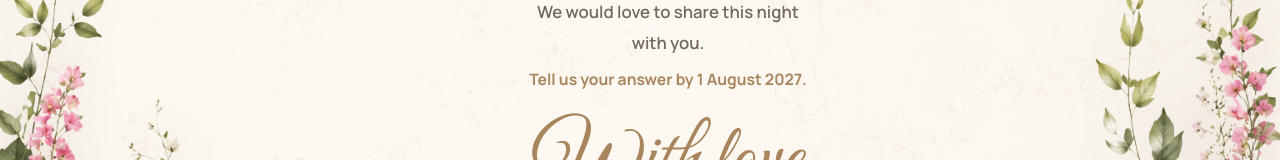
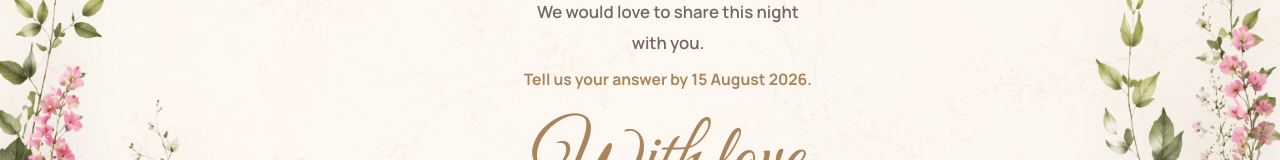
Before and after one commit to lorenco-naumov/david-anamarija, a Next.js app: page / in a window 1280 px wide. Shown: the part 5069-5229 px from the top of the page. Built offline with nearby package versions, Linux system fonts and the light colour scheme.

Commit message:
Update RSVP deadline for wedding content

```diff
--- a/src/content/wedding.ts
+++ b/src/content/wedding.ts
@@ -160,7 +160,7 @@ export const weddingContent = {
       ],
     },
     rsvp: {
-      deadline: "1 August 2027",
+      deadline: "15 August 2026",
     },
     details: [
       {
@@ -215,7 +215,7 @@ export const weddingContent = {
       },
       {
         question: "When should I RSVP?",
-        answer: "Please send your answer by 1 August 2027.",
+        answer: "Please send your answer by 15 August 2026.",
       },
       {
         question: "Is accommodation available nearby?",
@@ -314,7 +314,7 @@ export const weddingContent = {
       ],
     },
     rsvp: {
-      deadline: "1 август 2027",
+      deadline: "15 август 2026",
     },
     details: [
       {
@@ -369,7 +369,7 @@ export const weddingContent = {
       },
       {
         question: "До кога треба да потврдам присуство?",
-        answer: "Ве молиме испратете го вашиот одговор до 1 август 2027.",
+        answer: "Ве молиме испратете го вашиот одговор до 15 август 2026.",
       },
       {
         question: "Има ли сместување во близина?",
```
